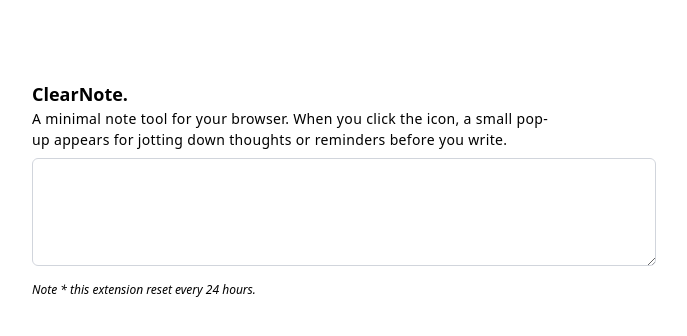
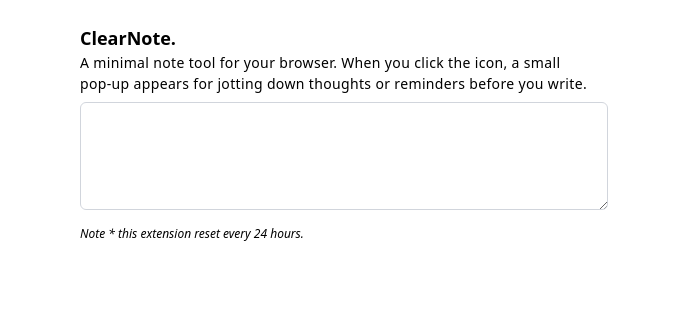
Before and after one commit to Justin-Bento/marker, a React (Vite) app: page / in a window 1280 px wide. Shown: the top 336 px of the page, without its empty margins (296-983 px from the left). Built offline with nearby package versions, Linux system fonts and the light colour scheme.

Commit message:
Updated the container to include a static width and height
height is calulated by width / 2

```diff
--- a/src/index.css
+++ b/src/index.css
@@ -1,7 +1,7 @@
 @import "tailwindcss";
 
 #root {
-  width: var(--container-2xl);
+  width: var(--container-xl);
+  height: var(--container-xl) / 2;
   margin-inline: auto;
-  aspect-ratio: 16 / 9;
 }
```
